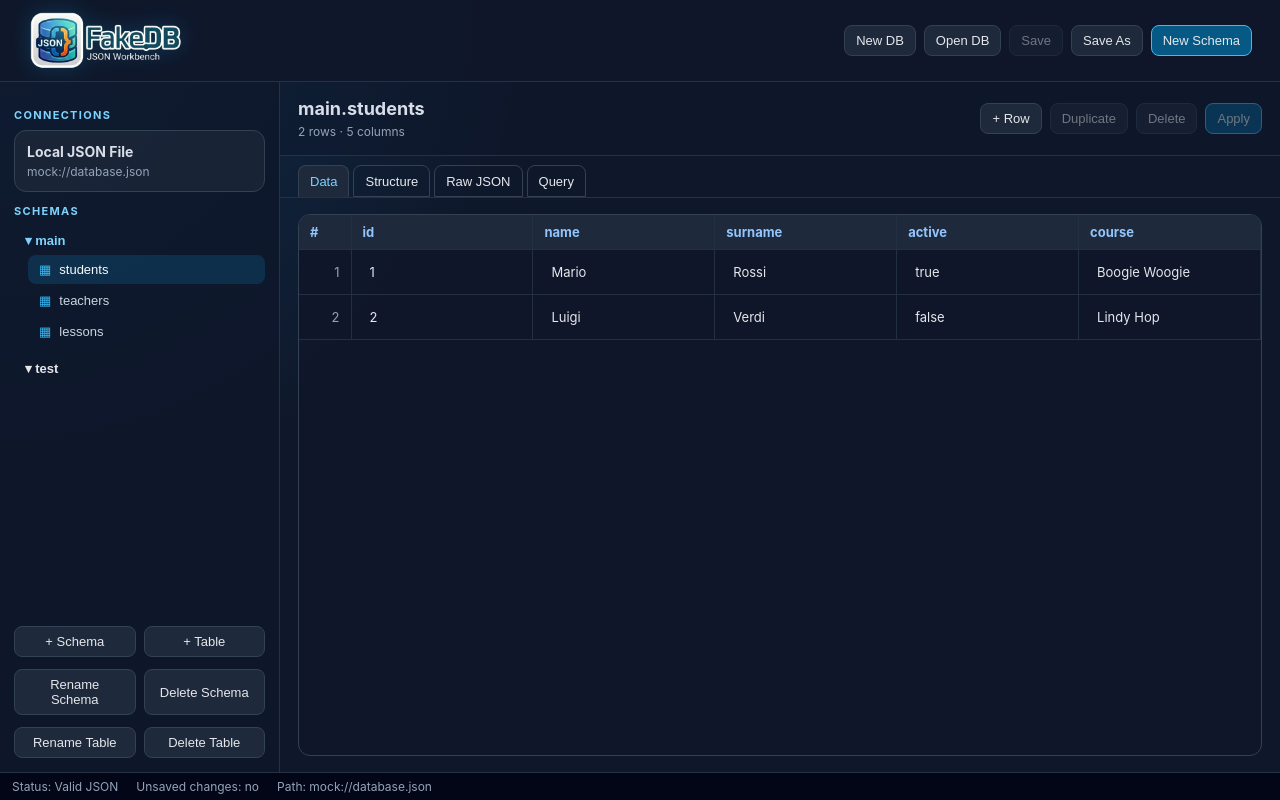
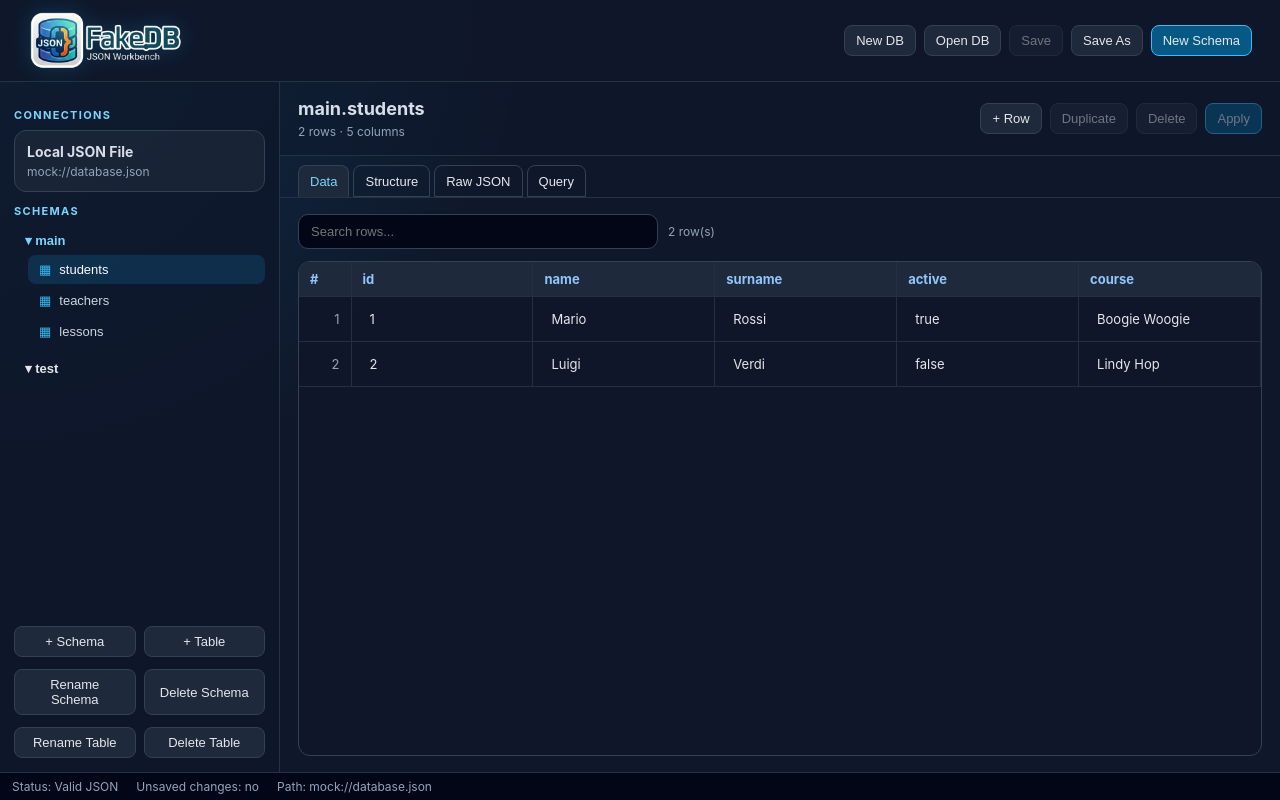
Before and after one commit to aiellolorenzo23/FakeDBStudio, a React (Vite) app in the folder src/renderer/: page / in a window 1280 px wide. Built offline with nearby package versions, Linux system fonts and the light colour scheme.

Commit message:
Search/Filtering table

```diff
--- a/src/renderer/src/App.tsx
+++ b/src/renderer/src/App.tsx
@@ -343,6 +343,7 @@ function App(): JSX.Element {
   const [queryResultRows, setQueryResultRows] = useState<TableRow[]>([])
   const [queryError, setQueryError] = useState<string | null>(null)
   const [queryHasRun, setQueryHasRun] = useState(false)
+  const [tableFilter, setTableFilter] = useState('')
 
   const schemas = Object.keys(db.schemas)
 
@@ -357,12 +358,33 @@ function App(): JSX.Element {
 
   const columns = useMemo(() => inferColumns(rows), [rows])
   const queryResultColumns = useMemo(() => inferColumns(queryResultRows), [queryResultRows])
+  const filteredRows = useMemo(() => {
+    const normalizedFilter = tableFilter.trim().toLowerCase()
+
+    const indexedRows = rows.map((row, originalIndex) => ({
+      row,
+      originalIndex
+    }))
+
+    if (!normalizedFilter) {
+      return indexedRows
+    }
+
+    return indexedRows.filter(({ row }) =>
+      columns.some((column) => stringifyValue(row[column]).toLowerCase().includes(normalizedFilter))
+    )
+  }, [rows, columns, tableFilter])
 
   useEffect(() => {
     setRawJsonText(JSON.stringify(rows, null, 2))
     setRawJsonError(null)
     setIsRawDirty(false)
   }, [selectedSchema, selectedTable, rows])
+
+  useEffect(() => {
+    setTableFilter('')
+    setSelectedRowIndex(null)
+  }, [selectedSchema, selectedTable])
 
   function updateCurrentTable(nextRows: TableRow[]): void {
     setDb((currentDb) => ({
@@ -1122,6 +1144,7 @@ function App(): JSX.Element {
               </h2>
               <p>
                 {rows.length} rows · {columns.length} columns
+                {tableFilter.trim() && <> · filtered {filteredRows.length}</>}
                 {selectedRowIndex !== null && <> · selected row #{selectedRowIndex + 1}</>}
               </p>
             </div>
@@ -1179,6 +1202,27 @@ function App(): JSX.Element {
 
           <div className="panel">
             {activeTab === 'data' && (
+              <div className="data-panel">
+                <div className="data-toolbar">
+                  <input
+                    className="table-filter-input"
+                    value={tableFilter}
+                    placeholder="Search rows..."
+                    onChange={(event) => setTableFilter(event.target.value)}
+                    disabled={!selectedTable || rows.length === 0}
+                  />
+
+                  <div className="data-toolbar-info">
+                    {tableFilter.trim()
+                      ? `${filteredRows.length} of ${rows.length} row(s)`
+                      : `${rows.length} row(s)`}
+                  </div>
+
+                  {tableFilter.trim() && (
+                    <button onClick={() => setTableFilter('')}>Clear Filter</button>
+                  )}
+                </div>
+
                 <div className="table-wrapper">
                   <table className="data-table">
                     <thead>
@@ -1191,13 +1235,13 @@ function App(): JSX.Element {
                     </thead>
 
                     <tbody>
-                    {rows.map((row, rowIndex) => (
+                      {filteredRows.map(({ row, originalIndex }) => (
                         <tr
-                        key={rowIndex}
-                        className={selectedRowIndex === rowIndex ? 'selected-row' : ''}
-                        onClick={() => setSelectedRowIndex(rowIndex)}
+                          key={originalIndex}
+                          className={selectedRowIndex === originalIndex ? 'selected-row' : ''}
+                          onClick={() => setSelectedRowIndex(originalIndex)}
                         >
-                        <td className="row-number">{rowIndex + 1}</td>
+                          <td className="row-number">{originalIndex + 1}</td>
 
                           {columns.map((column) => (
                             <td key={column}>
@@ -1205,9 +1249,9 @@ function App(): JSX.Element {
                                 className="cell-input"
                                 value={stringifyValue(row[column])}
                                 onChange={(event) =>
-                                handleCellChange(rowIndex, column, event.target.value)
-                              }
-                              onFocus={() => setSelectedRowIndex(rowIndex)}
+                                  handleCellChange(originalIndex, column, event.target.value)
+                                }
+                                onFocus={() => setSelectedRowIndex(originalIndex)}
                               />
                             </td>
                           ))}
@@ -1221,8 +1265,17 @@ function App(): JSX.Element {
                           </td>
                         </tr>
                       )}
+
+                      {rows.length > 0 && filteredRows.length === 0 && (
+                        <tr>
+                          <td colSpan={columns.length + 1} className="empty-cell">
+                            No rows matched the current filter.
+                          </td>
+                        </tr>
+                      )}
                     </tbody>
                   </table>
+                </div>
               </div>
             )}
 
--- a/src/renderer/src/assets/main.css
+++ b/src/renderer/src/assets/main.css
@@ -612,3 +612,52 @@ button:disabled:hover {
   color: #94a3b8;
   font-size: 12px;
 }
+
+.data-panel {
+  display: grid;
+  grid-template-rows: auto 1fr;
+  gap: 12px;
+  height: 100%;
+}
+
+.data-toolbar {
+  display: flex;
+  align-items: center;
+  gap: 10px;
+}
+
+.table-filter-input {
+  width: min(360px, 100%);
+  border: 1px solid #334155;
+  border-radius: 10px;
+  background: #020617;
+  color: #e5e7eb;
+  outline: none;
+  padding: 9px 12px;
+  font-size: 13px;
+}
+
+.table-filter-input:focus {
+  border-color: #38bdf8;
+  box-shadow: 0 0 0 3px rgba(56, 189, 248, 0.12);
+}
+
+.table-filter-input:disabled {
+  opacity: 0.45;
+  cursor: not-allowed;
+}
+
+.data-toolbar-info {
+  color: #94a3b8;
+  font-size: 12px;
+  margin-right: auto;
+}
+
+.query-empty-result {
+  border: 1px dashed #334155;
+  border-radius: 12px;
+  padding: 18px;
+  color: #94a3b8;
+  font-size: 13px;
+  background: rgba(15, 23, 42, 0.45);
+}
```
Lines whose indentation alone changed are shown as unchanged.
